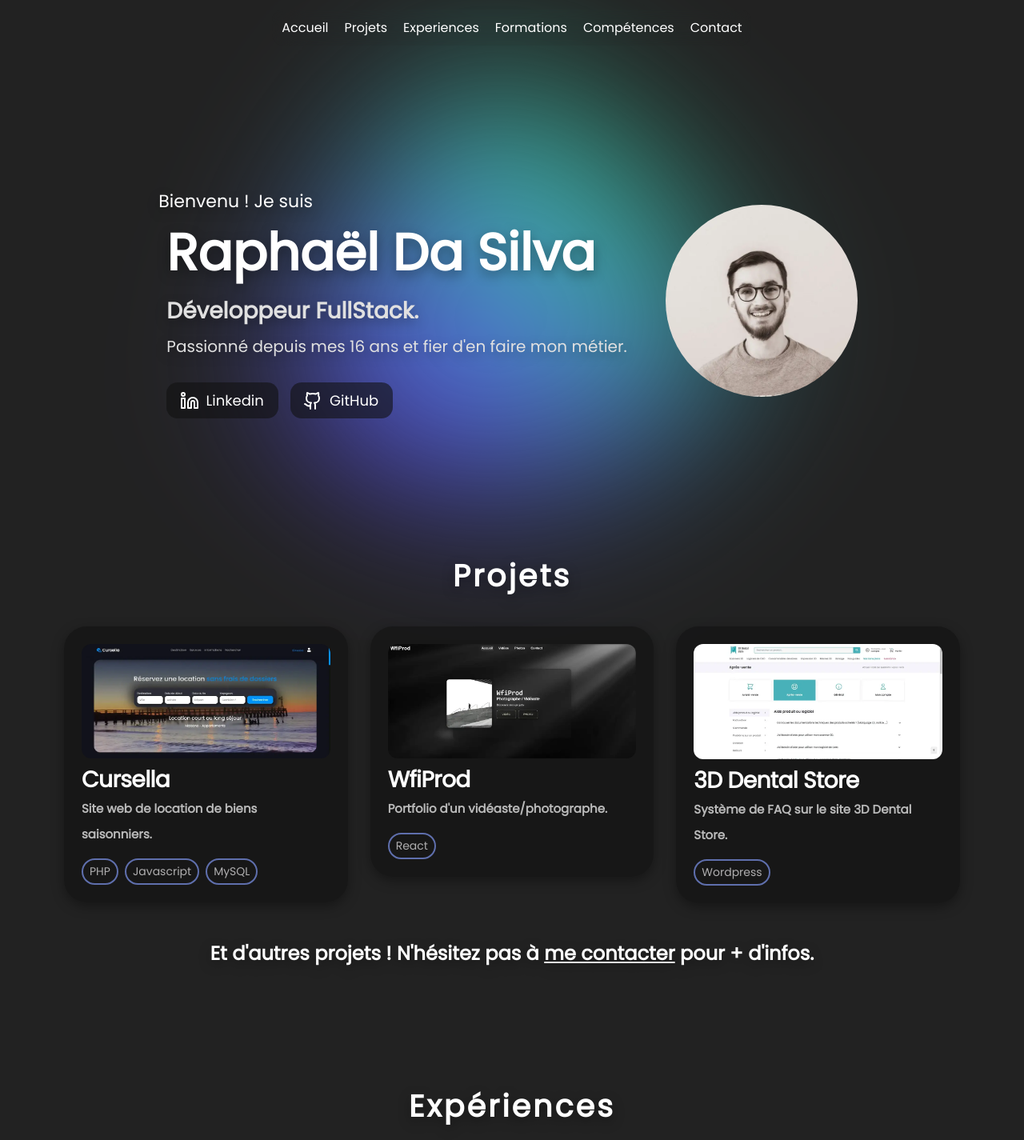
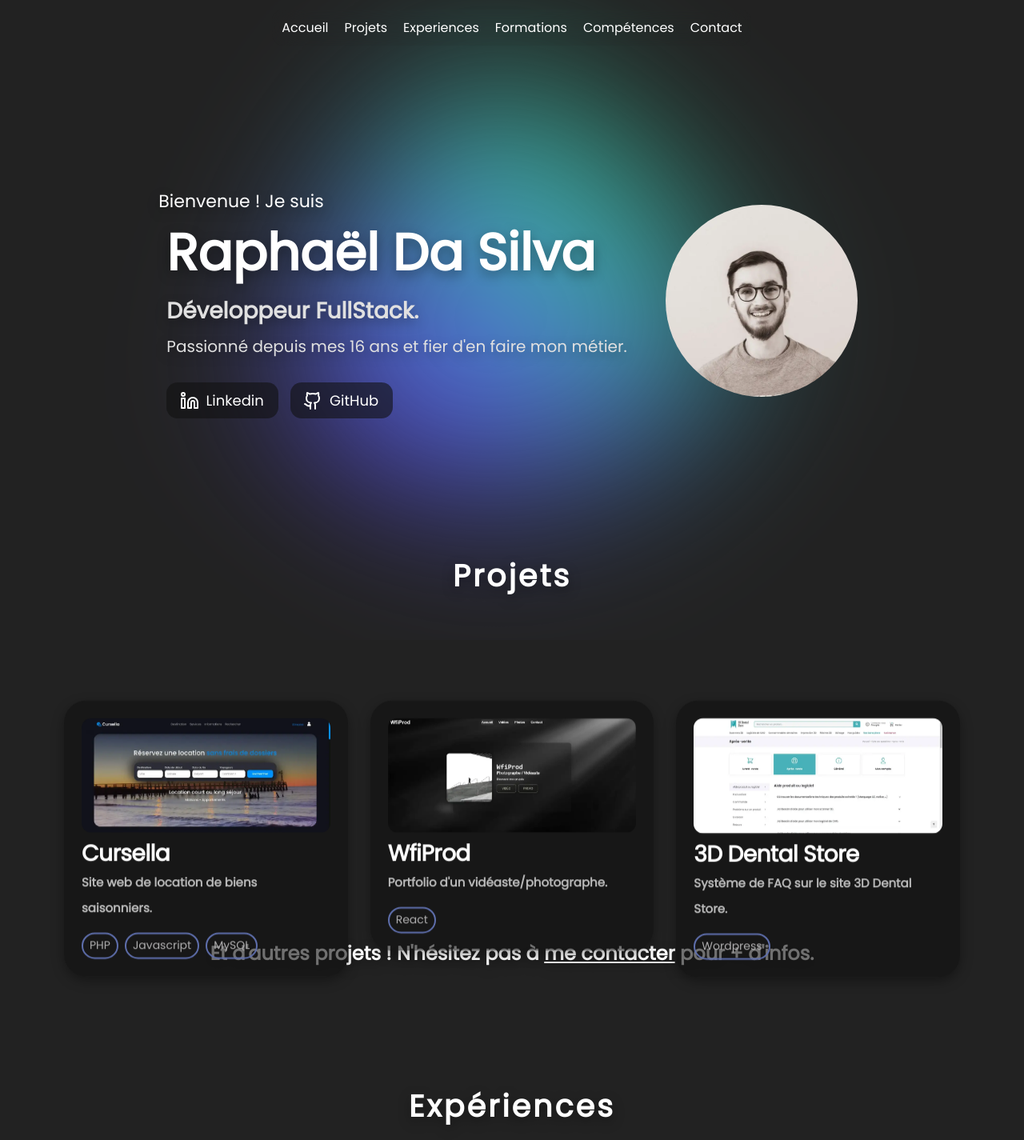
Before and after one commit to RDSV01/ReactPortfolio, a React (Vite) app: page / in a window 1280 px wide. Shown: the top 1425 px of the page at 80% size. Built offline with nearby package versions, Linux system fonts and the light colour scheme.

Commit message:
Parallax test

```diff
--- a/package.json
+++ b/package.json
@@ -18,6 +18,7 @@
     "react-dom": "^18.2.0",
     "react-parallax-tilt": "^1.7.156",
     "react-router-dom": "^6.13.0",
+    "react-scroll-parallax": "^3.4.2",
     "react-tilty": "^3.0.0",
     "three": "^0.155.0",
     "tilt.js": "^1.2.1",
--- a/src/components/Card.jsx
+++ b/src/components/Card.jsx
@@ -9,7 +9,7 @@ const Card = () => {
     <div className="card">
       <Slide duration={800} triggerOnce>
         <div className="texte">
-          <p>Bienvenu ! Je suis</p>
+          <p>Bienvenue ! Je suis</p>
           <h1>
             Raphaël <span>Da Silva</span>
           </h1>
--- a/src/components/Projets.jsx
+++ b/src/components/Projets.jsx
@@ -1,13 +1,15 @@
 import React from "react";
 import "../styles/Projets.css";
 import { Fade } from "react-awesome-reveal";
+import { Parallax, ParallaxProvider } from "react-scroll-parallax";
 
 const Projets = () => {
   return (
     <div className="projets" id="projets">
       <div className="container">
         <p className="container-title">Projets</p>
-
+        <ParallaxProvider>
+          <Parallax speed={10}>
             <div className="gradient-card-projects">
               <div className="card-project">
                 <Fade>
@@ -63,6 +65,8 @@ const Projets = () => {
                 </Fade>
               </div>
             </div>
+          </Parallax>
+        </ParallaxProvider>
         <h2>
           Et d'autres projets ! N'hésitez pas à{" "}
           <a href="#contact">me contacter</a> pour + d'infos.
```
Also changed, not shown: 1 other file (tests, documents, lock files or other folders). Lines whose indentation alone changed are shown as unchanged.
